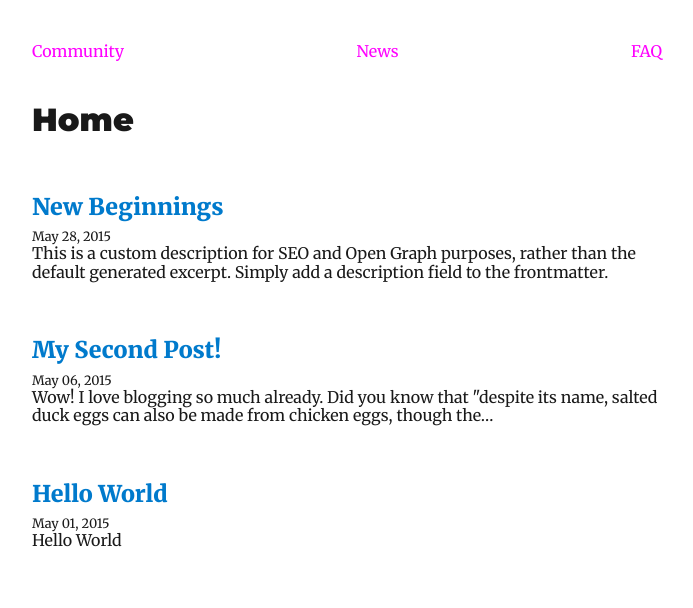
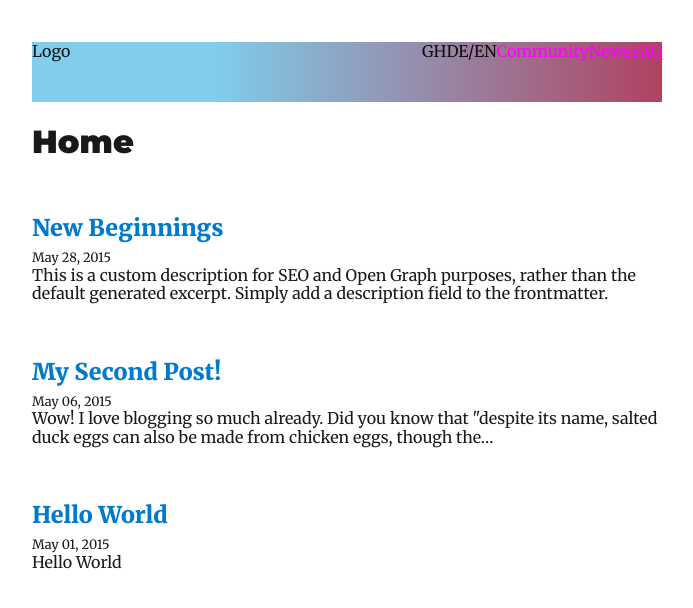
Before and after one commit to maurer2/zwa-website, a Gatsby site: page / in a window 1280 px wide. Shown: the whole page, without its empty margins (293-986 px from the left). Built offline with nearby package versions, Linux system fonts and the light colour scheme; Gatsby itself is replaced by a stand-in of ours; some packages are replaced by stand-ins of ours.

Commit message:
Added masthead

```diff
--- a/src/components/layout/layout.styles.tsx
+++ b/src/components/layout/layout.styles.tsx
@@ -26,9 +26,6 @@ export const GlobalStyles = createGlobalStyle`
     -moz-osx-font-smoothing: grayscale;
     background-color: #000;
   }
-  body {
-    overflow: hidden;
-  }
 `;
 
 export const Wrapper = styled.div`
--- a/src/components/layout/layout.tsx
+++ b/src/components/layout/layout.tsx
@@ -3,7 +3,7 @@ import { PageProps } from 'gatsby'
 
 import { Normalize } from 'styled-normalize';
 
-import NavigationMain from '../navigation-main/navigation-main'
+import Masthead from '../masthead/masthead'
 import Theme from '../theme/theme'
 
 type DataProps = {
@@ -16,7 +16,7 @@ type DataProps = {
 
 import * as Styles from './layout.styles';
 
-const Layout: FC<PageProps<DataProps>> = ({ location, title, children }) => {
+const Layout: FC<PageProps<DataProps>> = ({ location, children }) => {
   const rootPath = `${__PATH_PREFIX__}/`
   const isHomePage = location.pathname === rootPath
 
@@ -24,7 +24,7 @@ const Layout: FC<PageProps<DataProps>> = ({ location, title, children }) => {
     <Theme>
       <Normalize />
       <Styles.Wrapper>
-        <NavigationMain location={location} />
+        <Masthead/>
         <main>{children}</main>
       </Styles.Wrapper>
     </Theme>
--- /dev/null
+++ b/src/components/masthead/masthead.styles.tsx
@@ -0,0 +1,11 @@
+import styled from 'styled-components';
+
+export const Masthead = styled.header`
+  display: flex;
+  background-image: linear-gradient(to right, #80cdec 29%,#c00f2d 126%, #c00f2d 126%);
+  justify-content: space-between;
+
+  > figure {
+    margin-right: auto;
+  }
+`
--- /dev/null
+++ b/src/components/masthead/masthead.tsx
@@ -0,0 +1,47 @@
+import React, { FC, useEffect, useState } from "react"
+import { PageProps } from 'gatsby'
+
+import NavigationMain from '../navigation-main/navigation-main'
+
+import * as Styles from './masthead.styles';
+import * as Types from './masthead.types';
+
+const Masthead: FC<PageProps & Types.MastheadProps> = ({location}) => {
+  const [isMobile, setIsMobile] = useState(false);
+
+  useEffect(() => {
+    const mq: MediaQueryList = window.matchMedia('(max-width: 767px)');
+
+    const mqCB = function(event: MediaQueryListEvent) {
+      setIsMobile(event.matches);
+    }
+
+    mq.addListener(mqCB);
+
+    // call manually once on page load
+    setIsMobile(mq.matches)
+
+    return () => {
+      mq.removeListener(mqCB);
+    }
+  }, []);
+
+  return (
+    <Styles.Masthead>
+      <figure>Logo</figure>
+      {isMobile
+        ? <button type="button">Menu</button>
+        : (
+          <>
+            <span>GH</span>
+            <span>DE/EN</span>
+            <NavigationMain location={location} />
+          </>
+        )
+      }
+
+    </Styles.Masthead>
+  )
+}
+
+export default Masthead
--- /dev/null
+++ b/src/components/masthead/masthead.types.tsx
@@ -0,0 +1,3 @@
+export type MastheadProps = {
+  theme: any, // SC
+}
--- a/tsconfig.json
+++ b/tsconfig.json
@@ -39,7 +39,7 @@
     // "noFallthroughCasesInSwitch": true,    /* Report errors for fallthrough cases in switch statement. */
 
     /* Module Resolution Options */
-    // "moduleResolution": "node",            /* Specify module resolution strategy: 'node' (Node.js) or 'classic' (TypeScript pre-1.6). */
+    "moduleResolution": "node",            /* Specify module resolution strategy: 'node' (Node.js) or 'classic' (TypeScript pre-1.6). */
     // "baseUrl": "./",                       /* Base directory to resolve non-absolute module names. */
     // "paths": {},                           /* A series of entries which re-map imports to lookup locations relative to the 'baseUrl'. */
     // "rootDirs": [],                        /* List of root folders whose combined content represents the structure of the project at runtime. */
```
